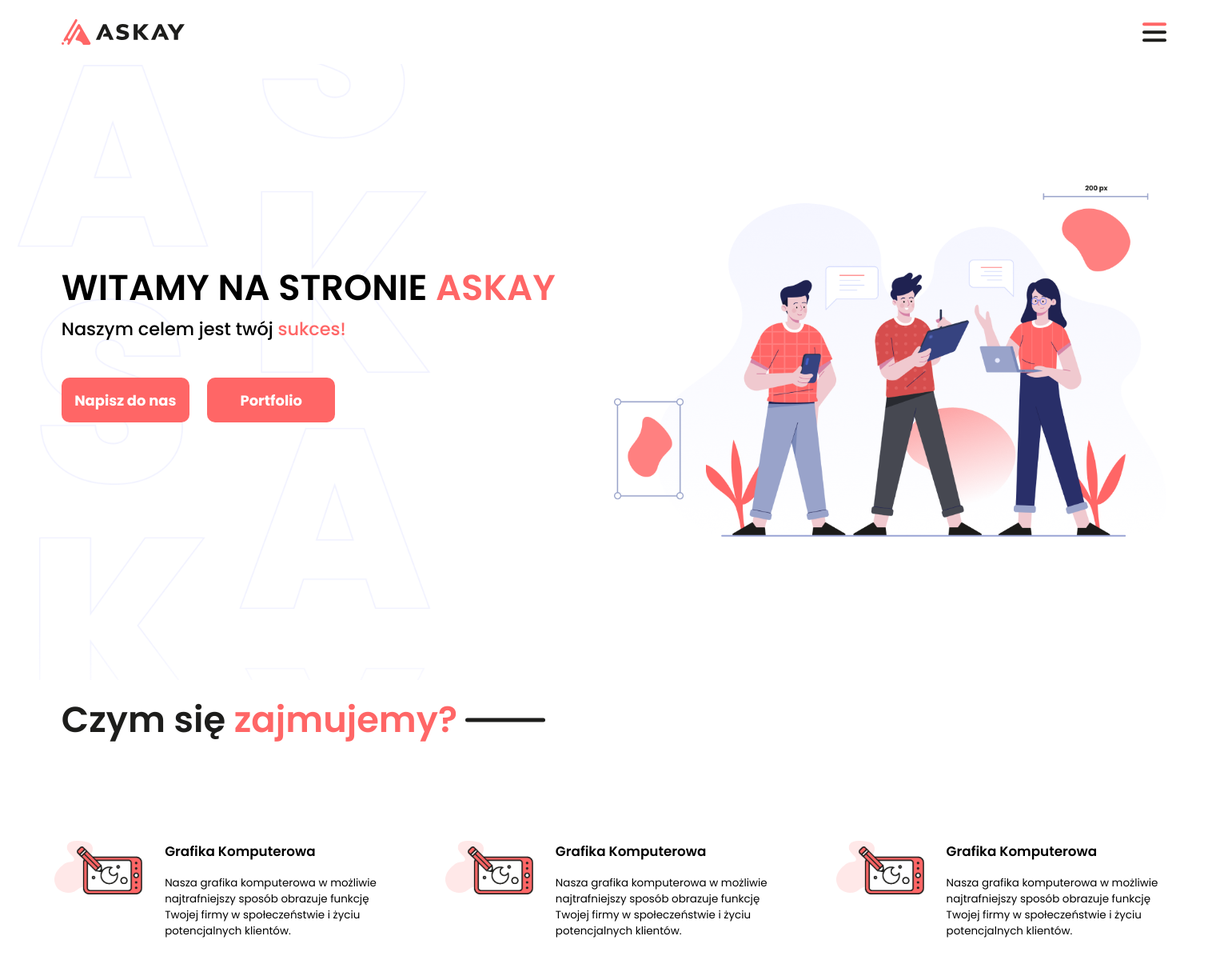
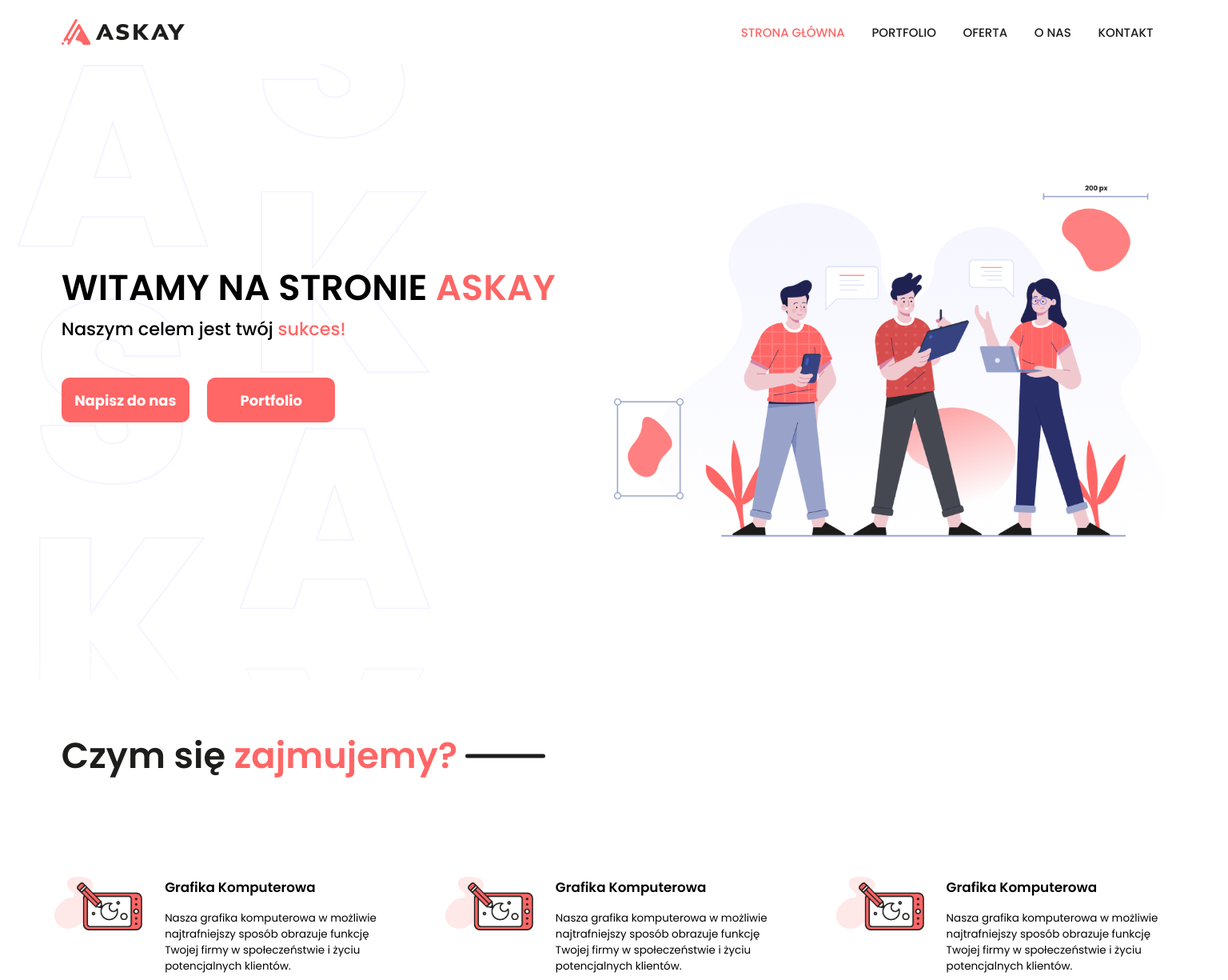
Before and after one commit to lt27037/askay-page, a React (Create React App) app in the folder frontend/: page /#/ in a window 1536 px wide. Shown: the top 1225 px of the page at 80% size. Built offline with nearby package versions, Linux system fonts and the light colour scheme; the HTML template or start-up script is replaced by a standard one.

Commit message:
edit routind and add desktop menu

```diff
--- a/frontend/src/App.jsx
+++ b/frontend/src/App.jsx
@@ -2,6 +2,7 @@ import React from 'react';
 import { HashRouter as Router, Switch, Route } from 'react-router-dom';
 
 import Home from './pages/Home';
+import Portfolio from './pages/Portfolio';
 
 import './styles/App.scss';
 
@@ -14,8 +15,20 @@ const App = () => (
           <Home />
         </Route>
 
+        <Route path="/oferta" exact>
+          <Home />
+        </Route>
+
+        <Route path="/o-nas" exact>
+          <Home />
+        </Route>
+
+        <Route path="/kontakt" exact>
+          <Home />
+        </Route>
+
         <Route path="/portfolio" exact>
-          <Home />
+          <Portfolio />
         </Route>
 
       </Switch>
--- a/frontend/src/components/Header.jsx
+++ b/frontend/src/components/Header.jsx
@@ -1,4 +1,5 @@
 import React from 'react';
+import { NavLink } from 'react-router-dom';
 
 import { ReactComponent as Logo } from '../images/Askay-logo-final 1.svg';
 
@@ -10,6 +11,25 @@ const Header = () => (
     <button className="mainHeader__menuButton" type="button">
       <span className="mainHeader__menuButton__span" />
     </button>
+    <nav className="meniHeader__menu">
+      <ul className="mainHeader__menu__list">
+        <li className="mainHeader__menu__item">
+          <NavLink to="/" exact>Strona Główna</NavLink>
+        </li>
+        <li className="mainHeader__menu__item">
+          <NavLink to="/portfolio">Portfolio</NavLink>
+        </li>
+        <li className="mainHeader__menu__item">
+          <NavLink to="/oferta">Oferta</NavLink>
+        </li>
+        <li className="mainHeader__menu__item">
+          <NavLink to="/o-nas">O nas</NavLink>
+        </li>
+        <li className="mainHeader__menu__item">
+          <NavLink to="/kontakt">Kontakt</NavLink>
+        </li>
+      </ul>
+    </nav>
   </header>
 );
 
--- a/frontend/src/pages/Home.jsx
+++ b/frontend/src/pages/Home.jsx
@@ -23,5 +23,4 @@ const Home = () => (
     <Footer />
   </div>
 );
-
 export default Home;
--- /dev/null
+++ b/frontend/src/pages/Portfolio.jsx
@@ -0,0 +1,9 @@
+import React from 'react';
+
+const Portfolio = () => (
+  <div>
+    Portfolio
+  </div>
+);
+
+export default Portfolio;
--- a/frontend/src/sections/About.jsx
+++ b/frontend/src/sections/About.jsx
@@ -1,4 +1,5 @@
-import React from 'react';
+import React, { useEffect, useRef } from 'react';
+import { useLocation } from 'react-router-dom';
 
 import askayNapis from '../images/napis-askay.png';
 import illustration from '../images/Illustracja_about_desktop.png';
@@ -6,8 +7,19 @@ import TeamButton from '../components/TeamButton';
 
 import '../styles/About.scss';
 
-const About = () => (
-  <div className="about">
+const About = () => {
+  const about = useRef(null);
+  const location = useLocation();
+
+  useEffect(
+    () => {
+      if (location.pathname === '/o-nas') about.current?.scrollIntoView({ behavior: 'smooth' });
+    },
+    [location],
+  );
+
+  return (
+    <div className="about" ref={about}>
       <img src={askayNapis} alt="" className="about__backgroundImg" />
       <div className="about__textWrapper">
         <h2 className="about__title">
@@ -34,5 +46,6 @@ const About = () => (
       </div>
     </div>
   );
+};
 
 export default About;
--- a/frontend/src/sections/Contact.jsx
+++ b/frontend/src/sections/Contact.jsx
@@ -1,4 +1,5 @@
-import React, { useState } from 'react';
+import React, { useState, useLayoutEffect, useRef } from 'react';
+import { useLocation } from 'react-router-dom';
 
 import Button from '../components/Button';
 
@@ -21,8 +22,20 @@ const Contact = () => {
   const handleBudgetMin = (e) => setBudgetMin(e.target.value);
   const handleBudgetMax = (e) => setBudgetMax(e.target.value);
 
+  const contact = useRef(null);
+  const location = useLocation();
+
+  useLayoutEffect(
+    () => {
+      if (location.pathname === '/kontakt') contact.current?.scrollIntoView({ behavior: 'smooth' });
+      console.log(location.pathname);
+      console.log(contact.current);
+    },
+    [location],
+  );
+
   return (
-    <section className="contact">
+    <section className="contact" ref={contact}>
       <h2 className="contact__title">
         Złóż
         <span> zamówienie</span>
--- a/frontend/src/sections/Offer.jsx
+++ b/frontend/src/sections/Offer.jsx
@@ -1,11 +1,23 @@
-import React from 'react';
+import React, { useEffect, useRef } from 'react';
+import { useLocation } from 'react-router-dom';
 
 import SingleOffer from '../components/SingleOffer';
 
 import '../styles/Offer.scss';
 
-const Offer = () => (
-  <section className="offer">
+const Offer = () => {
+  const offer = useRef(null);
+  const location = useLocation();
+
+  useEffect(
+    () => {
+      if (location.pathname === '/oferta') offer.current?.scrollIntoView({ behavior: 'smooth' });
+    },
+    [location],
+  );
+
+  return (
+    <section className="offer" ref={offer}>
       <h2 className="offer__title">
         Czym się
         <span> zajmujemy?</span>
@@ -23,5 +35,6 @@ const Offer = () => (
       </div>
     </section>
   );
+};
 
 export default Offer;
--- a/frontend/src/sections/Start.jsx
+++ b/frontend/src/sections/Start.jsx
@@ -1,16 +1,25 @@
-import React from 'react';
+import React, { useRef, useEffect } from 'react';
+import { useLocation } from 'react-router-dom';
 
 import napis from '../images/napis-askay.png';
-import ilustracja from '../images/Illustracja.png';
-import ilustracjaDestop from '../images/Illustracja-desktop.png';
+import ilustracja from '../images/Illustracja-desktop.png';
 import Button from '../components/Button';
 
 import '../styles/Start.scss';
 
 const Start = () => {
-  const img = window.innerWidth < 768 ? ilustracja : ilustracjaDestop;
+  const start = useRef(null);
+  const location = useLocation();
+
+  useEffect(
+    () => {
+      if (location.pathname === '/') start.current?.scrollIntoView({ behavior: 'smooth' });
+    },
+    [location],
+  );
+
   return (
-    <section className="start">
+    <section className="start" ref={start}>
       <img src={napis} alt="napis ASKAY w tle" className="start__backgroundImage" />
       <div className="start__titleWrapper">
         <h1 className="start__title">
@@ -22,7 +31,7 @@ const Start = () => {
           <span> sukces!</span>
         </h2>
       </div>
-      <img src={img} alt="ilustracja zespołu" className="start__ilustracja" />
+      <img src={ilustracja} alt="ilustracja zespołu" className="start__ilustracja" />
       <div className="start__buttonWrapper">
         <Button content="Napisz do nas" />
         <Button content="Portfolio" />
--- a/frontend/src/styles/Header.scss
+++ b/frontend/src/styles/Header.scss
@@ -10,6 +10,9 @@
   top: 0;
   z-index: 999 !important;
   background: #fff;
+  &__menu{
+    display: none;
+  }
   &__logo{
     width: 154px;
   }
@@ -60,5 +63,29 @@
   .mainHeader{
     padding: 20px 5%;
     height: 80px;
+    &__menuButton{
+      display: none;
+    }
+    &__menu{
+      @include elementFlex(row, flex-end, center);
+      &__list{
+        @include elementFlex(row, flex-end, center);
+        list-style: none;
+      }
+      &__item{
+        padding: 1rem 1.5rem;
+        a{
+          text-decoration: none;
+          color: $fontColor;
+          font-weight: 500;
+          text-transform: uppercase;
+          font-size: 15px;
+        }
+        a.active{
+          color: $mainColor;
+        }
+      }
+
+    }
   }
 }
--- a/frontend/src/styles/Offer.scss
+++ b/frontend/src/styles/Offer.scss
@@ -37,7 +37,7 @@
   .offer{
     @include elementFlex(column, flex-start ,flex-start);
     &__title{
-      margin: 2.5rem 5%;
+      margin: 6.5rem 5% 2.5rem 5%;
       &::after{
         width: 100px;
         top: 50%;
@@ -62,7 +62,7 @@
 @media(min-width: 1850px){
   .offer{
     &__title{
-      margin: 2.5rem 5%;
+      margin: 6.5rem 5% 2.5rem 5%;
       width: auto;
     }
     &__wrapper{
```
Lines whose indentation alone changed are shown as unchanged.
